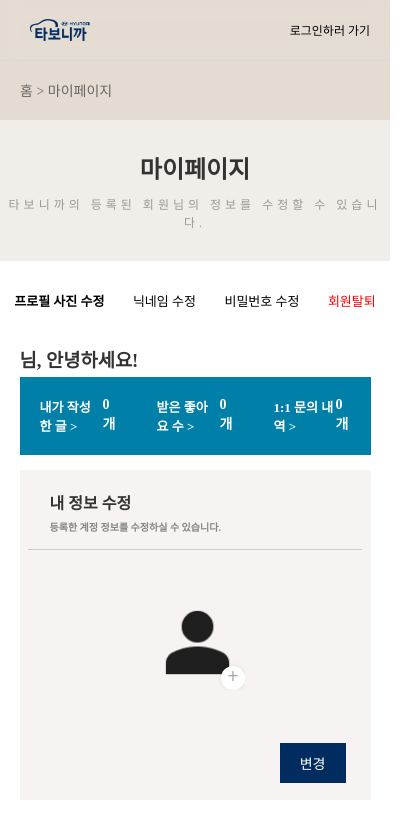
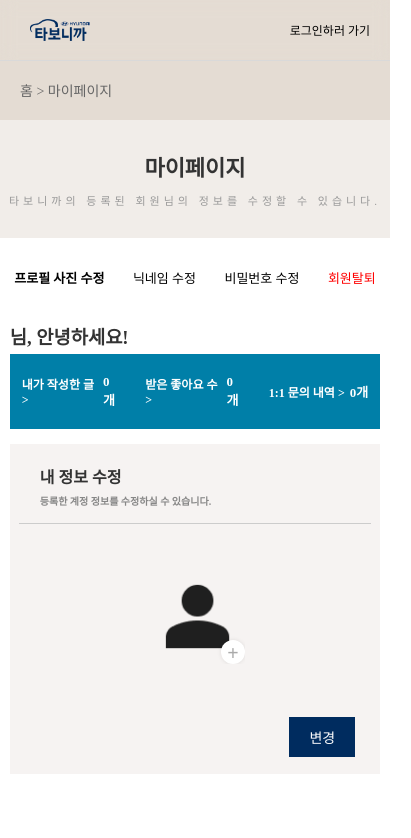
Before and after one commit to k-oyun/Tarbonicar-FE, a React (Vite) app: page /my-page in a window 390 px wide. Shown: the top 838 px of the page, 411 px wide, since content can reach past the window. Built offline with nearby package versions, Linux system fonts and the light colour scheme; no server answers; a web font is replaced by a local one.

Commit message:
[FIX] 마이페이지, 내가 작성한 글 반응형 대응을 위한 UI 컴포넌트 사이즈 수정

```diff
--- a/src/pages/MyArticle.jsx
+++ b/src/pages/MyArticle.jsx
@@ -35,13 +35,13 @@ const TitleSection = styled.section`
 `;
 
 const Title = styled.h1`
-  font-size: 24px;
+  font-size: ${(props) => (props.$ismobile ? "22px" : "24px")};
   font-weight: 700;
   margin-bottom: 10px;
 `;
 
 const Subtitle = styled.p`
-  font-size: 12px;
+  font-size: ${(props) => (props.$ismobile ? "11px" : "12px")};
   color: #999;
   letter-spacing: 4px;
 `;
@@ -158,8 +158,10 @@ const MyArticle = () => {
       </BreadCrumb>
 
       <TitleSection>
-        <Title>내가 작성한 글</Title>
-        <Subtitle>회원님이 등록한 게시글 목록입니다.</Subtitle>
+        <Title $ismobile={isMobile}>내가 작성한 글</Title>
+        <Subtitle $ismobile={isMobile}>
+          회원님이 등록한 게시글 목록입니다.
+        </Subtitle>
       </TitleSection>
 
       <Content>
--- a/src/pages/MyPage.jsx
+++ b/src/pages/MyPage.jsx
@@ -20,6 +20,8 @@ const Container = styled.div`
   margin: 0 auto;
   font-family: "Noto Sans KR", sans-serif;
   color: #333;
+  box-sizing: border-box;
+  overflow-x: hidden;
 `;
 
 const BreadCrumb = styled.div`
@@ -44,13 +46,13 @@ const TitleSection = styled.section`
 `;
 
 const Title = styled.h1`
-  font-size: 24px;
+  font-size: ${(props) => (props.$ismobile ? "22px" : "24px")};
   font-weight: 700;
   margin-bottom: 10px;
 `;
 
 const Subtitle = styled.p`
-  font-size: 12px;
+  font-size: ${(props) => (props.$ismobile ? "11px" : "12px")};
   color: #999;
   letter-spacing: 4px;
 `;
@@ -105,7 +107,7 @@ const MainSection = styled.div`
   min-height: 400px;
   display: flex;
   flex-direction: column;
-  width: 90%;
+  width: 95%;
 `;
 
 const StatsBar = styled.div`
@@ -120,26 +122,30 @@ const StatsBar = styled.div`
 
 const StatsItem = styled.div`
   cursor: ${(props) => (props.$clickable ? "pointer" : "default")};
-  font-size: ${(props) => (props.$ismobile ? "13px" : "14px")};
+  font-size: ${(props) => (props.$ismobile ? "12px" : "14px")};
   font-weight: 600;
   text-align: left;
   display: flex;
   flex: 1;
   justify-content: space-between;
-  padding-left: 20px;
-  padding-right: 20px;
+  padding-left: ${(props) => (props.$ismobile ? "12px" : "20px")};
+  padding-right: ${(props) => (props.$ismobile ? "12px" : "20px")};
+  align-items: center;
 `;
 
 const MyArticles = styled.div`
-  font-size: ${(props) => (props.$ismobile ? "14px" : "15px")};
+  font-size: ${(props) => (props.$ismobile ? "13px" : "15px")};
+  align-items: center;
 `;
 
 const MyLikes = styled.div`
-  font-size: ${(props) => (props.$ismobile ? "14px" : "15px")};
+  font-size: ${(props) => (props.$ismobile ? "13px" : "15px")};
+  align-items: center;
 `;
 
 const MyInquiries = styled.div`
-  font-size: ${(props) => (props.$ismobile ? "14px" : "15px")};
+  font-size: ${(props) => (props.$ismobile ? "13px" : "15px")};
+  align-items: center;
 `;
 
 const ContentWrapper = styled.div`
@@ -188,7 +194,7 @@ const PlusIcon = styled.div`
   align-items: center;
   justify-content: center;
   text-align: center;
-  line-height: 20px;
+  line-height: 27px;
   font-size: 20px;
   font-weight: bold;
   box-shadow: 0 0 4px rgba(0, 0, 0, 0.1);
@@ -236,15 +242,15 @@ const InputLabel = styled.label`
 const PasswordInputFieldWrapper = styled.div`
   position: relative;
   display: inline-block;
-  width: 40%;
+  width: ${(props) => (props.$ismobile ? "60%" : "40%")};
   margin-top: 10px;
   margin-right: ${(props) => (props.$withRightMargin ? "28px" : "")};
 `;
 
 const InputField = styled.input`
   padding: 5px;
-  width: 40%;
-  margin: 10px 0;
+  width: ${(props) => (props.$ismobile ? "60%" : "40%")};
+  margin: 30px 0;
   font-size: 14px;
   border: 2px solid #ddd;
 `;
@@ -569,7 +575,7 @@ const MyPage = () => {
               <BorderLine />
               <InputRow>
                 <InputLabel htmlFor="password">비밀번호: </InputLabel>
-                <PasswordInputFieldWrapper>
+                <PasswordInputFieldWrapper $ismobile={isMobile}>
                   <PasswordInputField
                     id="password"
                     type={showPassword ? "text" : "password"}
@@ -586,7 +592,10 @@ const MyPage = () => {
                 <InputLabel htmlFor="confirmPassword">
                   비밀번호 확인:{" "}
                 </InputLabel>
-                <PasswordInputFieldWrapper $withRightMargin>
+                <PasswordInputFieldWrapper
+                  $withRightMargin
+                  $ismobile={isMobile}
+                >
                   <PasswordInputField
                     id="confirmPassword"
                     type={showConfirmPassword ? "text" : "password"}
@@ -623,8 +632,8 @@ const MyPage = () => {
           홈 &gt; <a href="/my-page">마이페이지</a>
         </BreadCrumb>
         <TitleSection>
-          <Title>마이페이지</Title>
-          <Subtitle>
+          <Title $ismobile={isMobile}>마이페이지</Title>
+          <Subtitle $ismobile={isMobile}>
             타보니까의 등록된 회원님의 정보를 수정할 수 있습니다.
           </Subtitle>
         </TitleSection>
```
